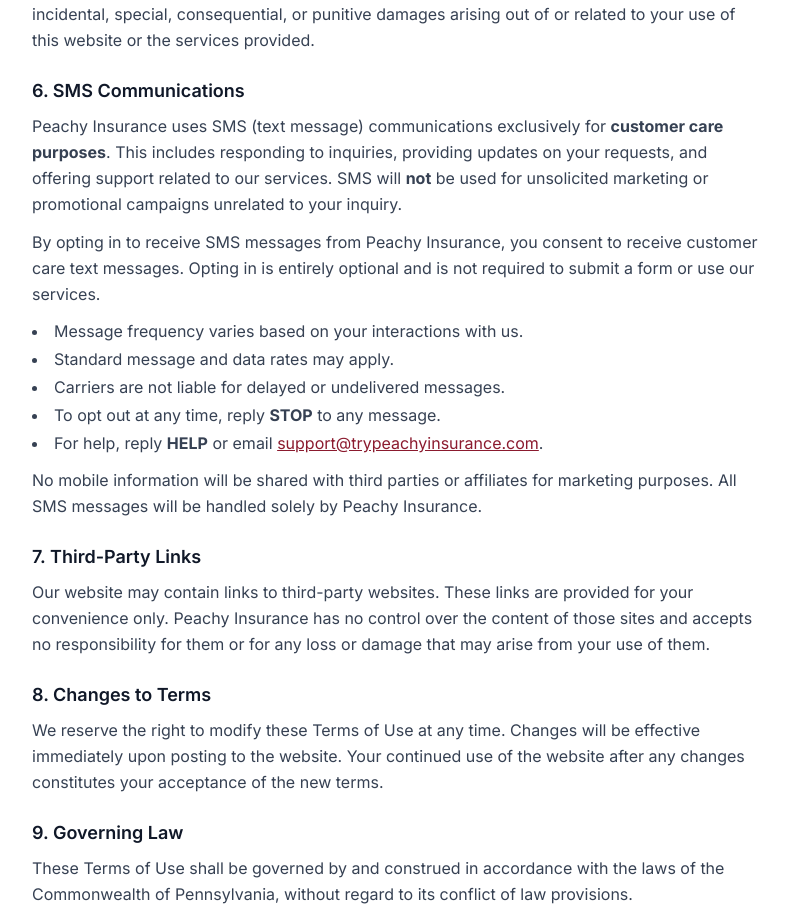
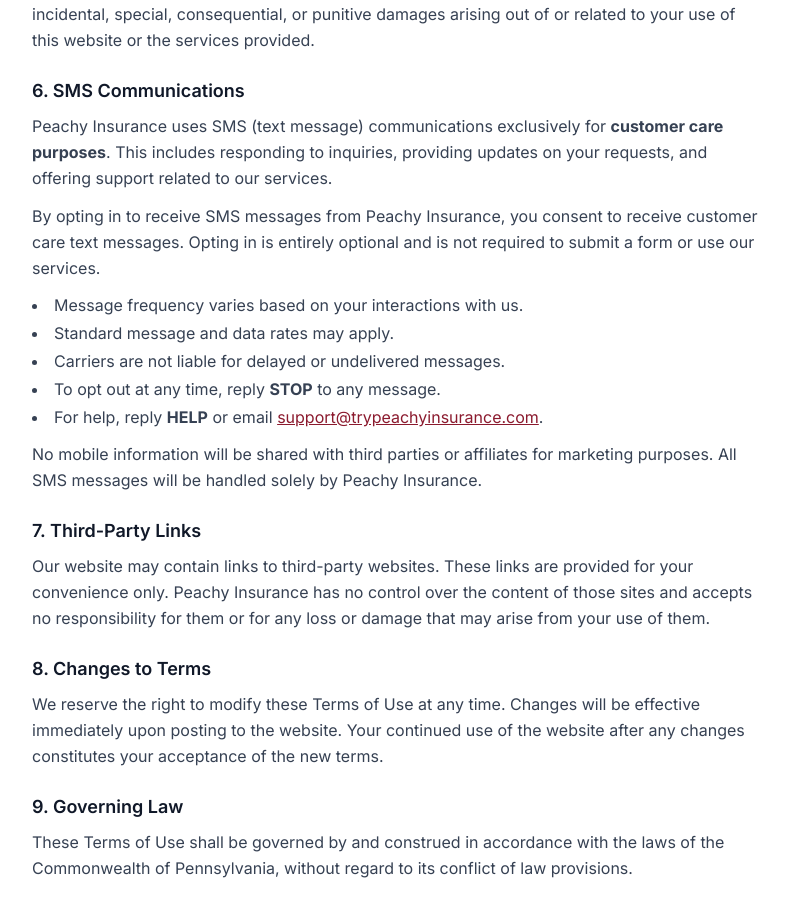
Before and after one commit to Textingman/CSG-Peachy, a Next.js app: page /terms-of-use in a window 1280 px wide. Shown: the part 928-1837 px from the top of the page, without its empty margins (244-1033 px from the left). Built offline with nearby package versions, Linux system fonts and the light colour scheme.

Commit message:
Remove 'SMS will not be used for marketing' line from Terms of Use

```diff
--- a/src/app/terms-of-use/page.tsx
+++ b/src/app/terms-of-use/page.tsx
@@ -113,8 +113,6 @@
               exclusively for <strong>customer care purposes</strong>. This
               includes responding to inquiries, providing updates on your
               requests, and offering support related to our services.
-              SMS will <strong>not</strong> be used for unsolicited marketing or
-              promotional campaigns unrelated to your inquiry.
             </p>
             <p className="leading-relaxed mb-3">
               By opting in to receive SMS messages from Peachy Insurance, you
```
